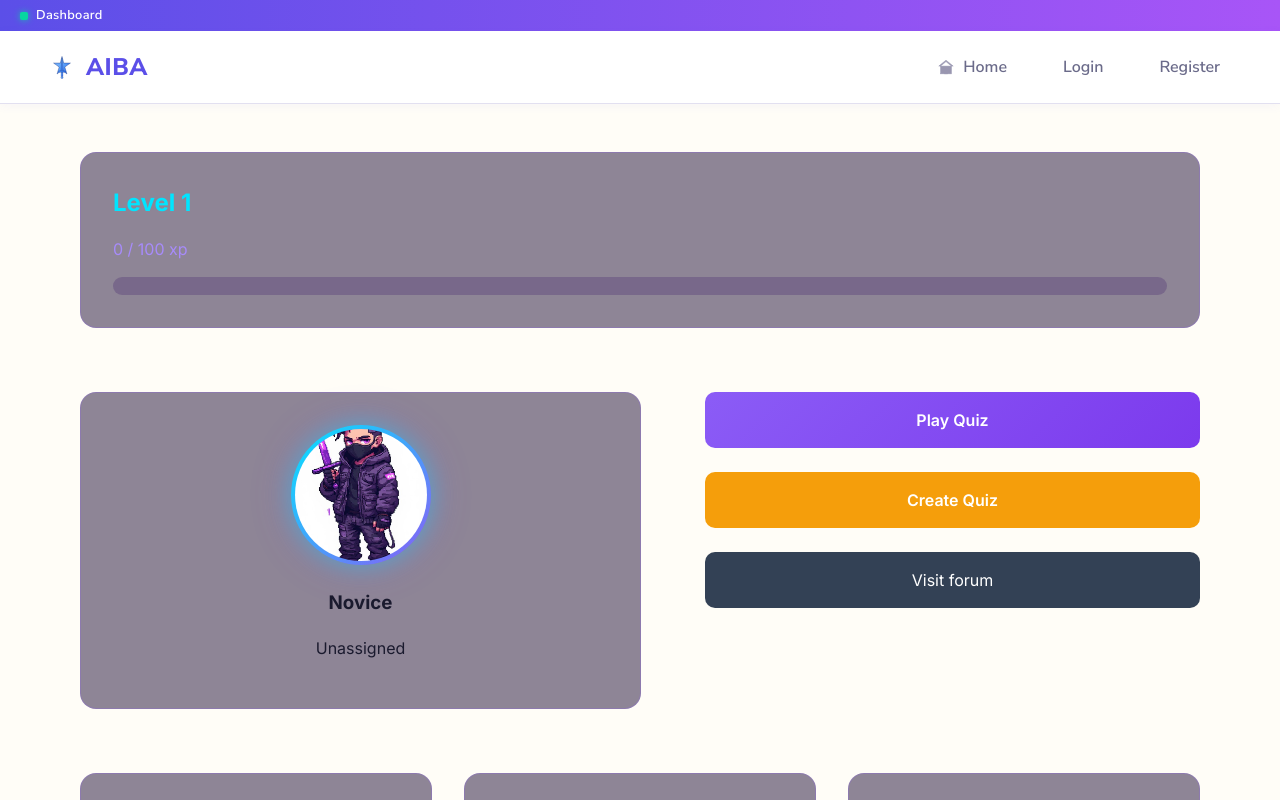
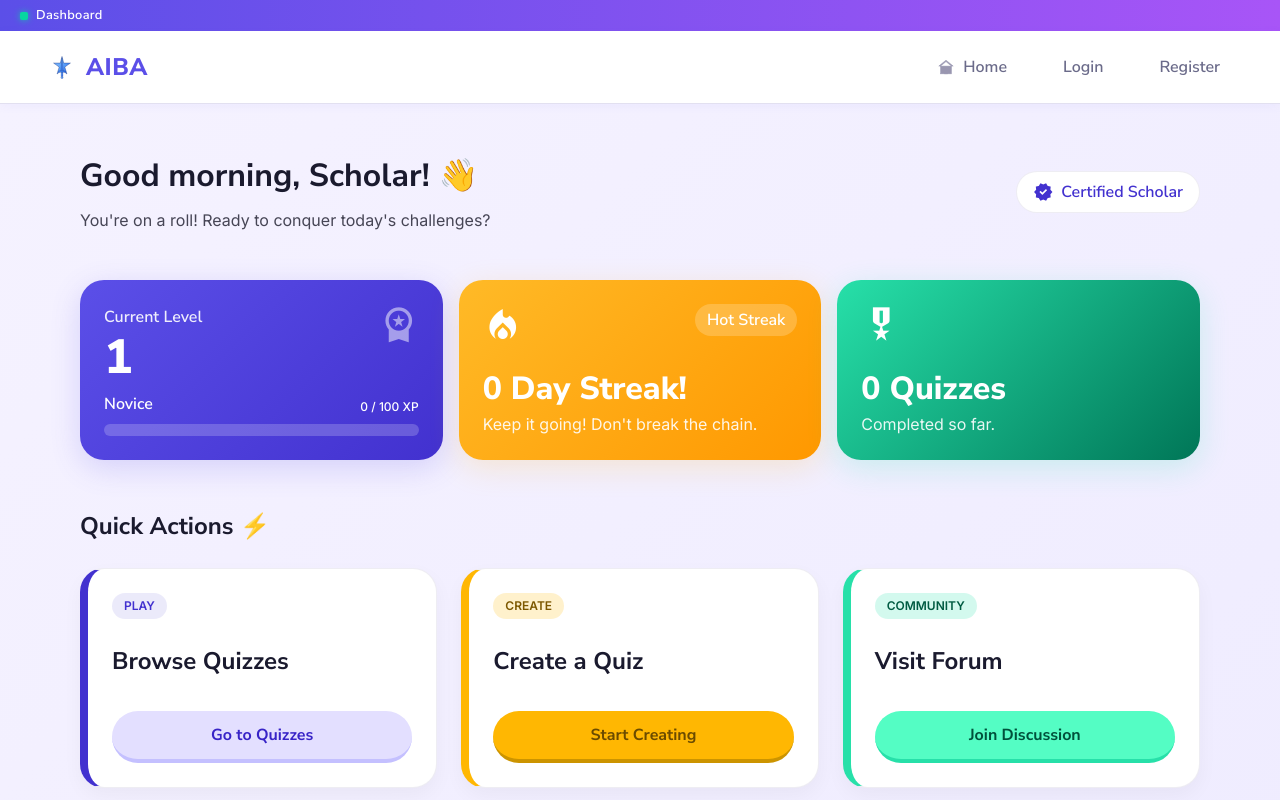
Before and after one commit to Jukain-Senpai/AIBA-an-AI-gamified-quiz-platform, a Vue app in the folder frontend/: page /dashboard in a window 1280 px wide. Shown: the top 800 px of the page. Built offline with nearby package versions, Linux system fonts and the light colour scheme; no server answers.

Commit message:
feat(frontend): redesign dashboard, and global page shell layout

```diff
--- a/frontend/src/views/Dashboard.vue
+++ b/frontend/src/views/Dashboard.vue
@@ -1,77 +1,112 @@
 <template>
     <div class="dashboard-wrapper">
+        <div class="dashboard-container">
+            <!-- Welcome Section -->
+            <section class="welcome-section">
+                <div class="welcome-text">
+                    <h1>Good morning, {{ user.username || 'Scholar' }}! 👋</h1>
+                    <p>You're on a roll! Ready to conquer today's challenges?</p>
+                </div>
+                <div class="certified-badge">
+                    <span class="material-symbols-outlined icon">verified</span>
+                    <span>Certified Scholar</span>
+                </div>
+            </section>
 
-        <section class="progress-section">
+
+            <section class="stats-overview">
+                <!-- Level Card -->
+                <div class="stat-card gradient-primary">
+                    <div class="stat-header">
                         <div>
-                <h2 class="level-text">Level {{ user.level }}</h2>
-                <p class="xp-text">
-                    {{ user.xp }} / {{ user.xpToNext }} xp
-                </p>
-
-                <div class="xp-bar">
-                    <div
-                    class="xp-fill"
-                    :style="{ width:xpPercentage + '%' }"></div>
+                            <span class="stat-label">Current Level</span>
+                            <h2 class="stat-value">{{ user.level }}</h2>
+                        </div>
+                        <span class="material-symbols-outlined icon-large">workspace_premium</span>
+                    </div>
+                    <div class="stat-footer">
+                        <div class="progress-info">
+                            <span class="title-text">{{ user.title }}</span>
+                            <span class="xp-text">{{ user.xp }} / {{ user.xpToNext }} XP</span>
+                        </div>
+                        <div class="progress-bar-bg">
+                            <div class="progress-bar-fill" :style="{ width: xpPercentage + '%' }"></div>
+                        </div>
+                    </div>
                 </div>
 
+                <!-- Streak Card -->
+                <div class="stat-card gradient-secondary">
+                    <div class="stat-header">
+                        <span class="material-symbols-outlined icon-large">local_fire_department</span>
+                        <span class="badge-pill">Hot Streak</span>
+                    </div>
+                    <div class="stat-footer-text">
+                        <h3>{{ user.stats.winStreak }} Day Streak!</h3>
+                        <p>Keep it going! Don't break the chain.</p>
+                    </div>
+                </div>
+
+                <!-- Completed Quizzes Card -->
+                <div class="stat-card gradient-tertiary">
+                    <div class="stat-header">
+                        <span class="material-symbols-outlined icon-large">military_tech</span>
+                    </div>
+                    <div class="stat-footer-text">
+                        <h3>{{ user.stats.quizzesCompleted }} Quizzes</h3>
+                        <p>Completed so far.</p>
+                    </div>
                 </div>
             </section>
-        <section class="middle-section">
 
-            <div class="avatar-card">
-                <div class ="avatar-circle">
-                    <img :src="avatarImage" alt="User Avatar" />
+            <!-- Quick Actions -->
+            <section class="actions-section">
+                <div class="actions-header">
+                    <h2>Quick Actions ⚡</h2>
                 </div>
-                <h3>{{ user.title }}</h3>
-                <p>{{ user.path }}</p>
+                <div class="actions-grid">
+                    <!-- Play Quiz -->
+                    <div class="action-card border-primary">
+                        <div class="action-content">
+                            <span class="action-badge bg-primary">PLAY</span>
+                            <h4>Browse Quizzes</h4>
+                        </div>
+                        <router-link to="/quizzes" class="action-btn btn-primary">Go to Quizzes</router-link>
                     </div>
 
-            <div class="action-card">
-                <router-link to="/quizzes" class="primary-btn">
-                    Play Quiz
-                </router-link>
-
-                <router-link to="/create-quiz" class="secondary-btn">
-                    Create Quiz
-                </router-link>
-
-                <router-link to="/forum" class="tertiary-btn">
-                    Visit forum
-                </router-link>
+                    <!-- Create Quiz -->
+                    <div class="action-card border-secondary">
+                        <div class="action-content">
+                            <span class="action-badge bg-secondary">CREATE</span>
+                            <h4>Create a Quiz</h4>
+                        </div>
+                        <router-link to="/create-quiz" class="action-btn btn-secondary">Start Creating</router-link>
                     </div>
 
-        </section>
-
-        <section class="stats-section">
-            <div class="stat-card">
-                <h3>{{  user.stats.quizzesCompleted }}</h3>
-                <p>Quizzes Completed</p>
+                    <!-- Forum -->
+                    <div class="action-card border-tertiary">
+                        <div class="action-content">
+                            <span class="action-badge bg-tertiary">COMMUNITY</span>
+                            <h4>Visit Forum</h4>
                         </div>
-
-            <div class="stat-card">
-                <h3>{{  user.stats.winStreak }}</h3>
-                <p>Win Streak</p>
+                        <router-link to="/forum" class="action-btn btn-tertiary">Join Discussion</router-link>
                     </div>
-
-            <div class="stat-card">
-                <h3>{{  user.stats.skillPoints }}</h3>
-                <p>Skill Points</p>
                 </div>
             </section>
+        </div>
     </div>
 </template>
 
 <script>
 import api from "../services/api";
-import NeonKnight from "../assets/NeonKnight_M.jpg";
 
 export default {
     name: "Dashboard",
 
     data() {
         return {
-            avatarImage: NeonKnight,
             user: {
+                username: "",
                 level: 1,
                 xp: 0,
                 xpToNext: 100,
@@ -87,7 +122,8 @@ export default {
     },
     computed: {
         xpPercentage(){
-            return (this.user.xp / this.user.xpToNext) * 100;
+            if (this.user.xpToNext === 0) return 0;
+            return Math.min(100, (this.user.xp / this.user.xpToNext) * 100);
         },
     },
     async mounted() {
@@ -102,136 +138,297 @@ export default {
 </script>
 
 <style scoped>
+@import url('https://fonts.googleapis.com/css2?family=Nunito+Sans:wght@600;700;800;900&family=Inter:wght@400;500;600&family=Material+Symbols+Outlined:opsz,wght,FILL,GRAD@24,400,0,0&display=swap');
+
 .dashboard-wrapper {
-  padding: 3rem 5rem;
+  font-family: 'Inter', sans-serif;
+  background: linear-gradient(135deg, #f5f2ff 0%, #efecff 100%);
+  width: 100%;
+  min-height: calc(100vh - 180px);
   display: flex;
   flex-direction: column;
-  gap: 4rem;
+  align-items: center;
 }
 
-/* Progress Section */
-.progress-section {
-  background: rgba(30, 15, 55, 0.5);
-  padding: 2rem;
-  border-radius: 16px;
-  border: 1px solid rgba(139, 92, 246, 0.25);
+.dashboard-container {
+  max-width: 1200px;
+  width: 100%;
+  padding: 2rem 1.5rem;
+}
+@media (min-width: 768px) {
+  .dashboard-container {
+    padding: 3rem 2.5rem;
+  }
 }
 
-.level-text {
-  color: #00e5ff;
-  margin: 0 0 0.5rem 0;
+.material-symbols-outlined {
+  font-variation-settings: 'FILL' 1, 'wght' 400, 'GRAD' 0, 'opsz' 24;
+  vertical-align: middle;
 }
 
-.xp-text {
-  color: #a78bfa;
-  margin-bottom: 1rem;
+/* Welcome Section */
+.welcome-section {
+  display: flex;
+  flex-direction: column;
+  justify-content: space-between;
+  gap: 16px;
+  margin-bottom: 3rem;
+}
+@media (min-width: 768px) {
+  .welcome-section {
+    flex-direction: row;
+    align-items: center;
+  }
+}
+.welcome-text h1 {
+  font-family: 'Nunito Sans', sans-serif;
+  font-size: 24px;
+  font-weight: 700;
+  color: #1a1a2e;
+  margin: 0 0 8px 0;
+}
+@media (min-width: 768px) {
+  .welcome-text h1 {
+    font-size: 32px;
+  }
+}
+.welcome-text p {
+  font-size: 16px;
+  color: #464555;
+  margin: 0;
+}
+.certified-badge {
+  display: inline-flex;
+  align-items: center;
+  gap: 8px;
+  background-color: #ffffff;
+  padding: 8px 16px;
+  border-radius: 9999px;
+  border: 1px solid rgba(200, 196, 216, 0.3);
+}
+.certified-badge .icon {
+  color: #4231cf;
+  font-size: 20px;
+}
+.certified-badge span:not(.icon) {
+  font-family: 'Nunito Sans', sans-serif;
+  font-weight: 600;
+  color: #4231cf;
+  font-size: 16px;
 }
 
-.xp-bar {
+/* Stats Overview */
+.stats-overview {
+  display: grid;
+  grid-template-columns: 1fr;
+  gap: 16px;
+  margin-bottom: 3rem;
+}
+@media (min-width: 768px) {
+  .stats-overview {
+    grid-template-columns: repeat(3, 1fr);
+  }
+}
+
+.stat-card {
+  border-radius: 24px;
+  padding: 24px;
+  display: flex;
+  flex-direction: column;
+  justify-content: space-between;
+  min-height: 180px;
+  color: white;
+}
+.gradient-primary {
+  background: linear-gradient(135deg, #5b4fe8 0%, #4231cf 100%);
+  box-shadow: 0 8px 30px rgba(91,79,232,0.2);
+}
+.gradient-secondary {
+  background: linear-gradient(135deg, #ffba27 0%, #ff9800 100%);
+  box-shadow: 0 8px 30px rgba(255,186,39,0.2);
+}
+.gradient-tertiary {
+  background: linear-gradient(135deg, #27e0a9 0%, #007657 100%);
+  box-shadow: 0 8px 30px rgba(39,224,169,0.2);
+}
+
+.stat-header {
+  display: flex;
+  justify-content: space-between;
+  align-items: flex-start;
+}
+.stat-label {
+  font-family: 'Nunito Sans', sans-serif;
+  font-size: 16px;
+  font-weight: 600;
+  opacity: 0.9;
+}
+.stat-value {
+  font-family: 'Nunito Sans', sans-serif;
+  font-size: 48px;
+  font-weight: 800;
+  margin: 4px 0 0 0;
+  line-height: 1;
+}
+.icon-large {
+  font-size: 40px;
+  opacity: 0.5;
+}
+.gradient-secondary .icon-large, .gradient-tertiary .icon-large {
+  opacity: 1;
+}
+.badge-pill {
+  background: rgba(255,255,255,0.2);
+  padding: 4px 12px;
+  border-radius: 9999px;
+  font-family: 'Nunito Sans', sans-serif;
+  font-size: 16px;
+  font-weight: 600;
+}
+
+.stat-footer-text h3 {
+  font-family: 'Nunito Sans', sans-serif;
+  font-size: 32px;
+  font-weight: 800;
+  margin: 0 0 4px 0;
+  line-height: 1.2;
+}
+.stat-footer-text p {
+  font-size: 16px;
+  opacity: 0.9;
+  margin: 0;
+}
+
+.progress-info {
+  display: flex;
+  justify-content: space-between;
+  align-items: flex-end;
+  margin-bottom: 8px;
+}
+.title-text {
+  font-family: 'Nunito Sans', sans-serif;
+  font-size: 16px;
+  font-weight: 600;
+}
+.xp-text {
+  font-size: 12px;
+  font-weight: 500;
+}
+.progress-bar-bg {
+  height: 12px;
   width: 100%;
-  height: 18px;
-  background: rgba(88, 60, 120, 0.4);
-  border-radius: 10px;
+  background: rgba(255,255,255,0.2);
+  border-radius: 9999px;
   overflow: hidden;
 }
-
-.xp-fill {
+.progress-bar-fill {
   height: 100%;
-  background: linear-gradient(90deg, #00e5ff, #8b5cf6);
+  background: #ffb702;
+  box-shadow: 0 0 10px rgba(255,183,2,0.6);
   transition: width 0.5s ease;
 }
 
-/* Middle Section */
-.middle-section {
-  display: flex;
-  gap: 4rem;
+/* Quick Actions Section */
+.actions-section {
+  margin-bottom: 3rem;
 }
-
-.avatar-card {
-  flex: 1;
-  background: rgba(30, 15, 55, 0.5);
-  padding: 2rem;
-  border-radius: 16px;
-  text-align: center;
-  border: 1px solid rgba(139, 92, 246, 0.25);
-}
-
-.avatar-circle {
-  width: 140px;
-  height: 140px;
-  margin: 0 auto 1.5rem auto;
-  border-radius: 50%;
-  padding: 4px;
-  background: linear-gradient(135deg, #00e5ff, #8b5cf6);
+.actions-header {
   display: flex;
   align-items: center;
-  justify-content: center;
-  box-shadow:
-    0 0 25px rgba(0, 229, 255, 0.4),
-    0 0 40px rgba(139, 92, 246, 0.3);
+  justify-content: space-between;
+  margin-bottom: 24px;
 }
-
-.avatar-circle img {
-  width: 100%;
-  height: 100%;
-  border-radius: 50%;
-  object-fit: cover;
-  background: #0d0221;
+.actions-header h2 {
+  font-family: 'Nunito Sans', sans-serif;
+  font-size: 24px;
+  font-weight: 700;
+  color: #1a1a2e;
+  margin: 0;
+}
+.actions-grid {
+  display: grid;
+  grid-template-columns: 1fr;
+  gap: 24px;
+}
+@media (min-width: 768px) {
+  .actions-grid {
+    grid-template-columns: repeat(3, 1fr);
+  }
 }
 
 .action-card {
-  flex: 1;
+  background-color: #ffffff;
+  border-radius: 24px;
+  padding: 24px;
+  border: 1px solid rgba(200, 196, 216, 0.3);
+  box-shadow: 0 8px 20px rgba(0,0,0,0.04);
+  transition: all 0.3s ease;
   display: flex;
   flex-direction: column;
-  gap: 1.5rem;
+  justify-content: space-between;
+  min-height: 220px;
+}
+.action-card:hover {
+  box-shadow: 0 12px 30px rgba(91,79,232,0.12);
+  transform: translateY(-4px);
+}
+.border-primary { border-left: 8px solid #4231cf; }
+.border-secondary { border-left: 8px solid #ffb702; }
+.border-tertiary { border-left: 8px solid #27e0a9; }
+
+.action-content {
+  display: flex;
+  flex-direction: column;
+  gap: 8px;
+}
+.action-badge {
+  align-self: flex-start;
+  padding: 4px 12px;
+  border-radius: 9999px;
+  font-size: 12px;
+  font-weight: 600;
+}
+.bg-primary { background: rgba(66,49,207,0.1); color: #4231cf; }
+.bg-secondary { background: rgba(255,183,2,0.2); color: #7d5800; }
+.bg-tertiary { background: rgba(39,224,169,0.2); color: #005b42; }
+
+.action-card h4 {
+  font-family: 'Nunito Sans', sans-serif;
+  font-size: 24px;
+  font-weight: 700;
+  color: #1a1a2e;
+  margin: 16px 0 0 0;
 }
 
-.primary-btn {
-  padding: 1rem;
-  background: linear-gradient(135deg, #8b5cf6, #7c3aed);
-  border-radius: 10px;
+.action-btn {
+  width: 100%;
+  padding: 12px;
+  border-radius: 9999px;
+  font-family: 'Nunito Sans', sans-serif;
+  font-size: 16px;
+  font-weight: 700;
   text-align: center;
   text-decoration: none;
-  color: white;
-  font-weight: 600;
+  display: block;
+  margin-top: 24px;
+  transition: transform 0.2s cubic-bezier(0.34, 1.56, 0.64, 1);
 }
-
-.secondary-btn {
-  padding: 1rem;
-  background: #f59e0b;
-  border-radius: 10px;
-  text-align: center;
-  text-decoration: none;
-  color: white;
-  font-weight: 600;
+.action-btn:active {
+  transform: scale(0.95);
 }
-
-.tertiary-btn {
-  padding: 1rem;
-  background: #334155;
-  border-radius: 10px;
-  text-align: center;
-  text-decoration: none;
-  color: white;
+.btn-primary {
+  background-color: #e3dfff;
+  color: #3824c7;
+  border-bottom: 4px solid #c4c0ff;
 }
-
-/* Stats */
-.stats-section {
-  display: flex;
-  gap: 2rem;
+.btn-secondary {
+  background-color: #ffb702;
+  color: #6b4b00;
+  border-bottom: 4px solid #cc9400;
 }
-
-.stat-card {
-  flex: 1;
-  background: rgba(30, 15, 55, 0.5);
-  padding: 2rem;
-  border-radius: 16px;
-  text-align: center;
-  border: 1px solid rgba(139, 92, 246, 0.25);
-}
-
-.stat-card h3 {
-  font-size: 2rem;
-  color: #00e5ff;
+.btn-tertiary {
+  background-color: #54fdc4;
+  color: #00513b;
+  border-bottom: 4px solid #27e0a9;
 }
 </style>
--- a/frontend/src/views/Landing.vue
+++ b/frontend/src/views/Landing.vue
@@ -88,7 +88,7 @@
             </div>
         </section>
 
-        <!-- CTA Banner -->
+
         <section class="cta-section">
             <div class="cta-banner">
                 <div class="cta-blob top-blob"></div>
```
Lines whose indentation alone changed are shown as unchanged.
